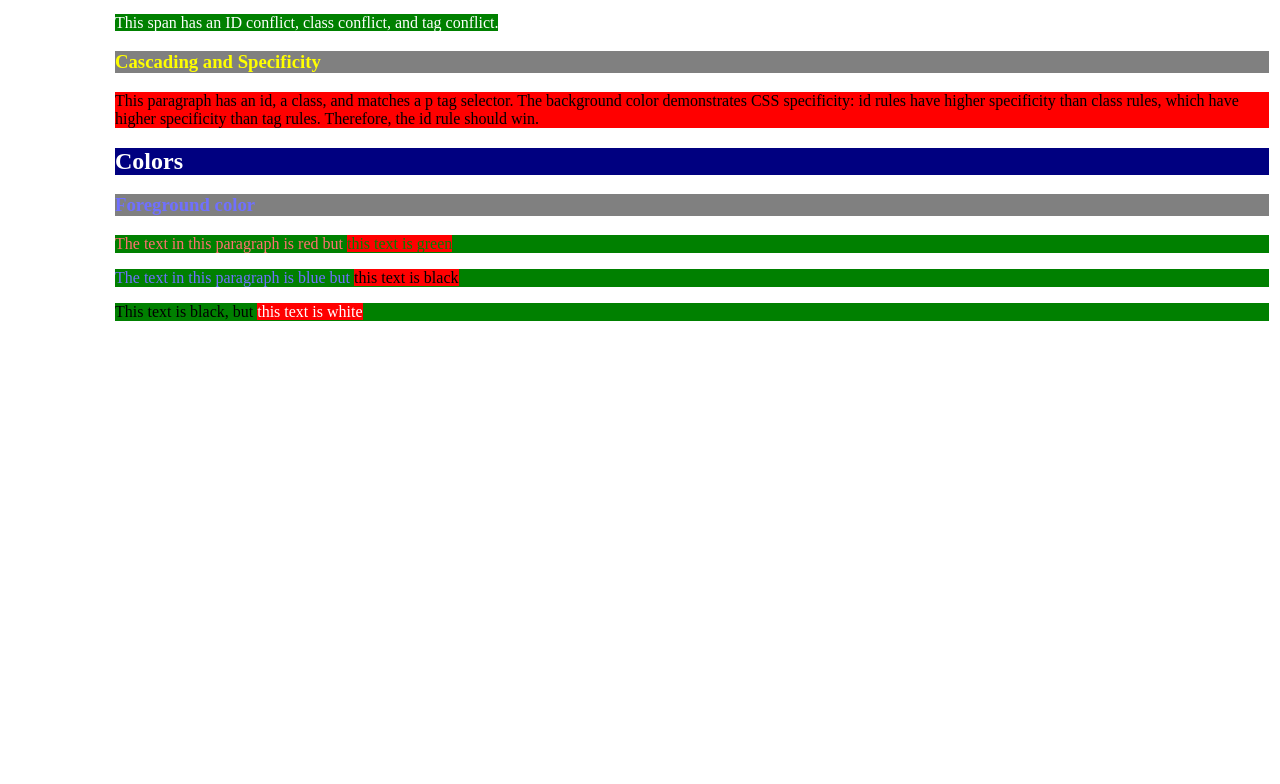
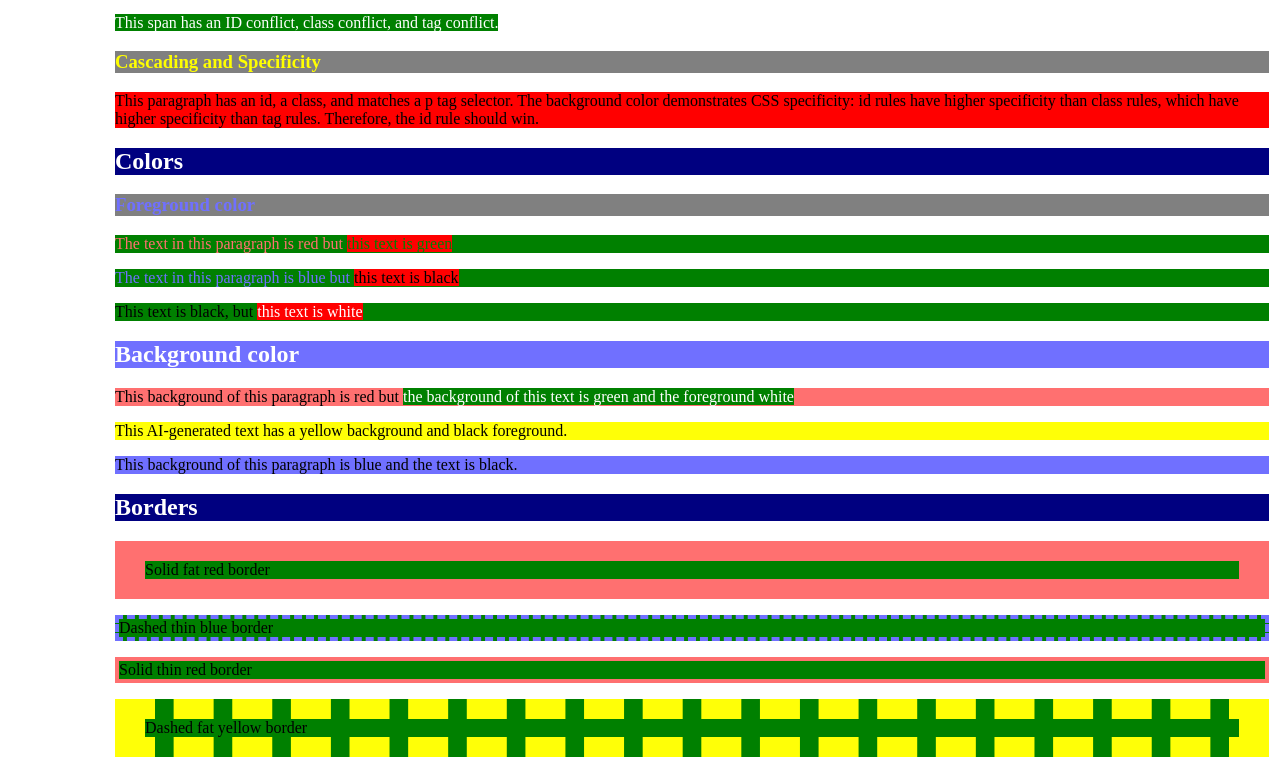
Before and after one commit to bshen0831/kambaz-next-js, a Next.js app: page /labs/lab2 in a window 1280 px wide. Shown: the part 879-1663 px from the top of the page. Before the commit the page ends 1227 px from the top, so only its background shows below. Built offline with nearby package versions, Linux system fonts and the light colour scheme.

Commit message:
added content up to 2.1.9

```diff
--- /dev/null
+++ b/app/labs/lab2/BackgroundColors.tsx
@@ -0,0 +1,19 @@
+export default function BackgroundColors() {
+    return (
+        <div id="wd-css-background-colors">
+            <h2 className="wd-bg-color-blue wd-fg-color-white">Background color</h2>
+            <p className="wd-bg-color-red wd-fg-color-black">
+                This background of this paragraph is red but{" "}
+                <span className="wd-bg-color-green wd-fg-color-white">
+                    the background of this text is green and the foreground white
+                </span>
+            </p>
+            <p id="wd-ai-bg" className="wd-bg-color-yellow wd-fg-color-black">
+                This AI-generated text has a yellow background and black foreground.
+            </p>
+            <p className="wd-bg-color-blue wd-fg-color-black">
+                This background of this paragraph is blue and the text is black.
+            </p>
+        </div>
+    );
+}
--- /dev/null
+++ b/app/labs/lab2/Borders.tsx
@@ -0,0 +1,19 @@
+export default function Borders() {
+    return (
+        <div id="wd-css-borders">
+            <h2>Borders</h2>
+            <p className="wd-border-fat wd-border-red wd-border-solid">
+                Solid fat red border
+            </p>
+            <p className="wd-border-thin wd-border-blue wd-border-dashed">
+                Dashed thin blue border
+            </p>
+            <p className="wd-border-thin wd-border-red wd-border-solid">
+                Solid thin red border
+            </p>
+            <p id="wd-ai-border" className="wd-border-fat wd-border-dashed wd-border-yellow">
+                Dashed fat yellow border
+            </p>
+        </div>
+    );
+}
--- a/app/labs/lab2/index.css
+++ b/app/labs/lab2/index.css
@@ -95,3 +95,19 @@ p {
 .wd-fg-color-blue { color: #7070ff; }
 .wd-fg-color-red { color: #ff7070; }
 .wd-fg-color-green { color: green; }
+.wd-fg-color-yellow { color: #ffff07; }
+
+
+.wd-bg-color-yellow { background-color: #ffff07; }
+.wd-bg-color-blue { background-color: #7070ff; }
+.wd-bg-color-red { background-color: #ff7070; }
+.wd-bg-color-green { background-color: green; }
+.wd-bg-color-gray { background-color: lightgray; }
+
+.wd-border-fat { border-width: 20px 30px 20px 30px; }
+.wd-border-thin { border-width: 4px; }
+.wd-border-solid { border-style: solid; }
+.wd-border-dashed { border-style: dashed; }
+.wd-border-yellow { border-color: #ffff07; }
+.wd-border-red { border-color: #ff7070; }
+.wd-border-blue { border-color: #7070ff; }
--- a/app/labs/lab2/page.tsx
+++ b/app/labs/lab2/page.tsx
@@ -1,8 +1,9 @@
 import "./index.css";
 import ForegroundColors from "./ForegroundColors";
+import BackgroundColors from "./BackgroundColors";
+import Borders from "./Borders";
 
 export default function Lab2() {
-
     return (
         <><div id="wd-lab2">
             <h2>Lab 2 - Cascading Style Sheets</h2>
@@ -112,6 +113,8 @@ export default function Lab2() {
                 </p>
             </div>
             <ForegroundColors />
+            <BackgroundColors />
+            <Borders />
         </>
     );
 }
```
